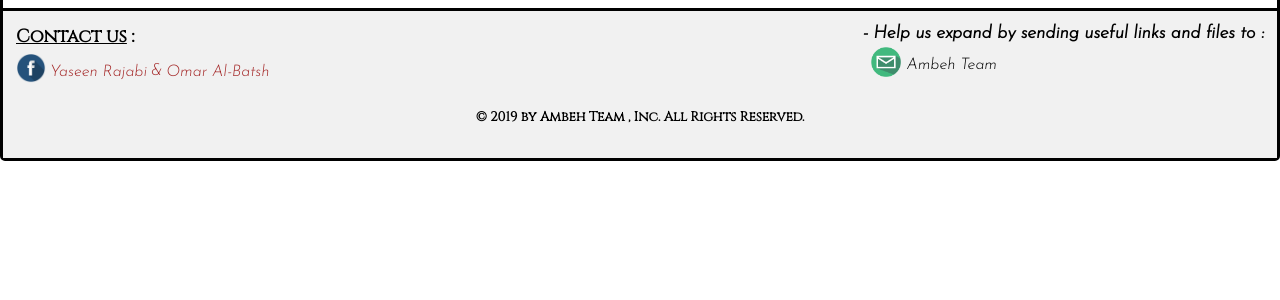
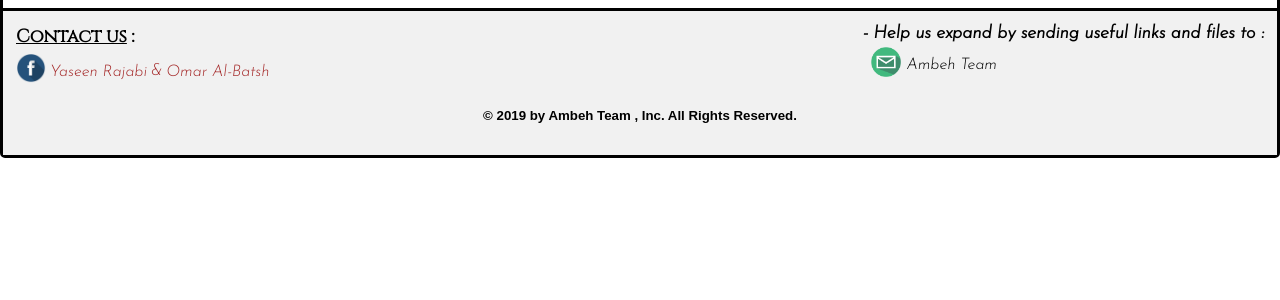
Before and after one commit to AmbehTeam/ambehteam.github.io, a PHP site: page /index.html in a window 1280 px wide. Shown: the part 392-692 px from the top of the page. Run offline with PHP 8.4, Linux system fonts and the light colour scheme.

Commit message:
Update style.css

```diff
--- a/style.css
+++ b/style.css
@@ -20,6 +20,9 @@
     }
       h2 , h5 {
         text-align: center;
+      }
+      h5 {
+        font-family: sans-serif;
       }
 		.footer {
   			background-color: #F1F1F1;
```
